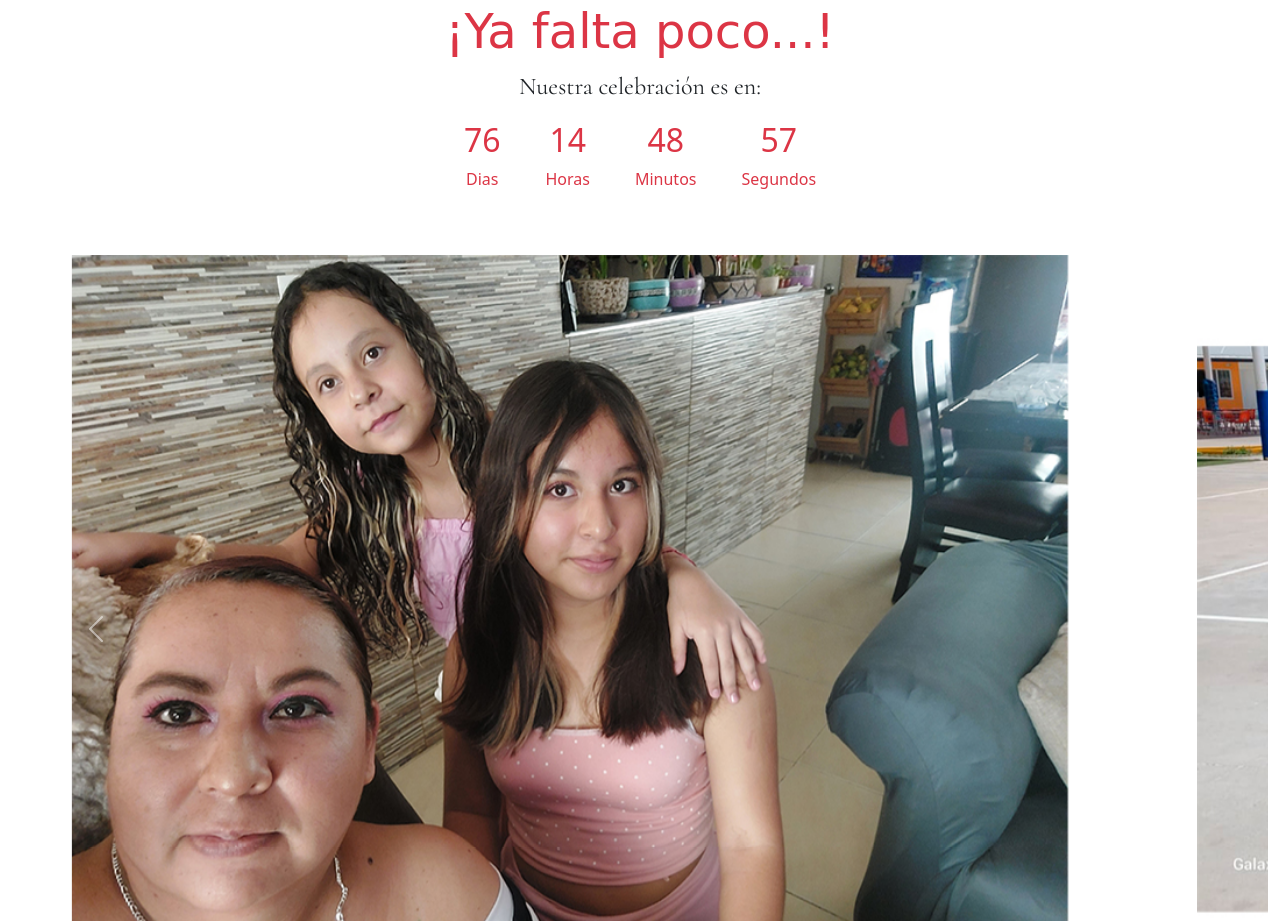
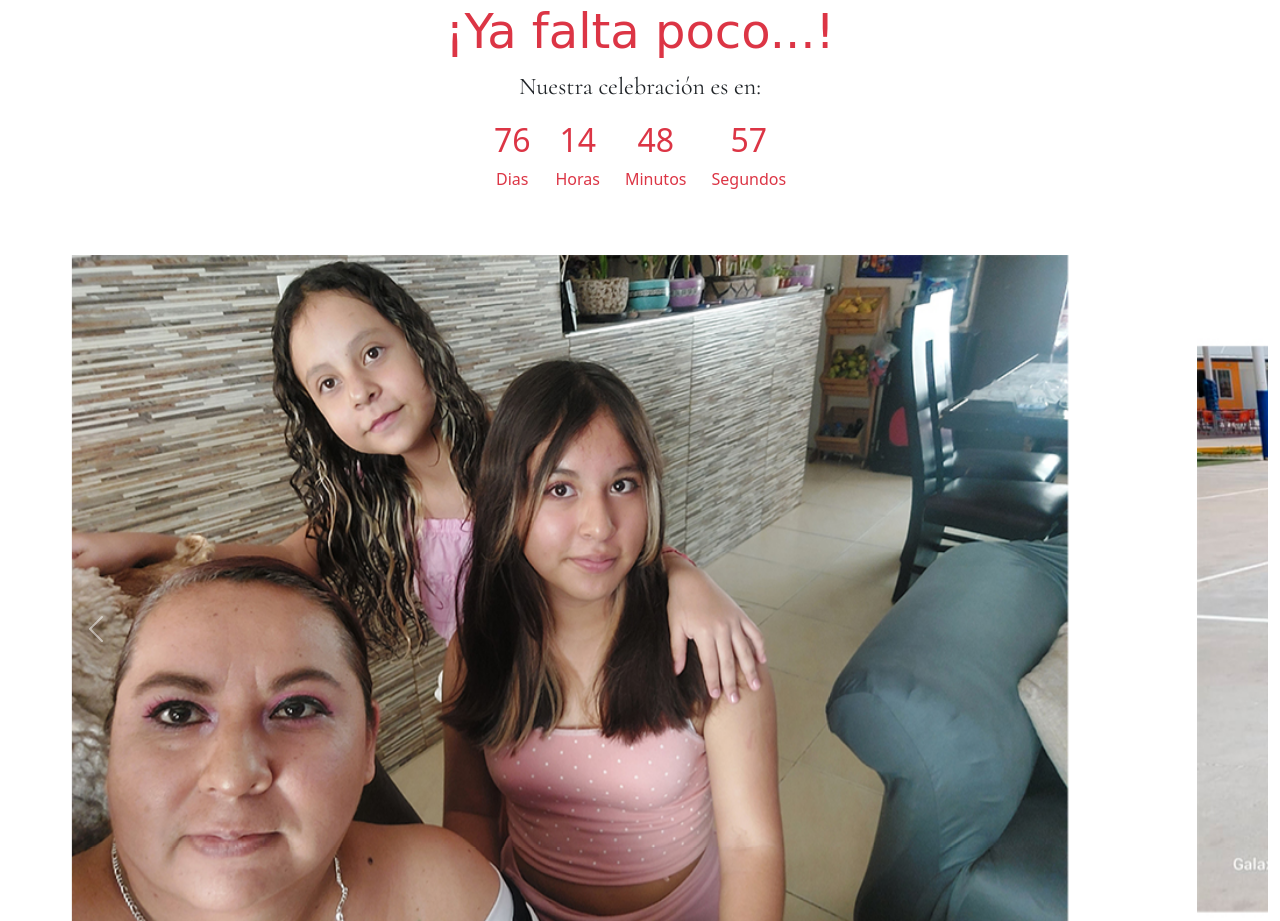
Before and after one commit to ValeriaRiveraRamirez/invitacion, a plain HTML site: page index.html in a window 1280 px wide. Shown: the part 2020-2941 px from the top of the page. Drawn offline with nearby package versions, Linux system fonts and the light colour scheme; a web font is replaced by a local one.

Commit message:
Update styles.css

```diff
--- a/styles.css
+++ b/styles.css
@@ -81,7 +81,7 @@
 }
 .timebox{
     display: flex;
-    gap: 45px;
+    gap: 25px;
     justify-content: center;
 }
 .time{
```
